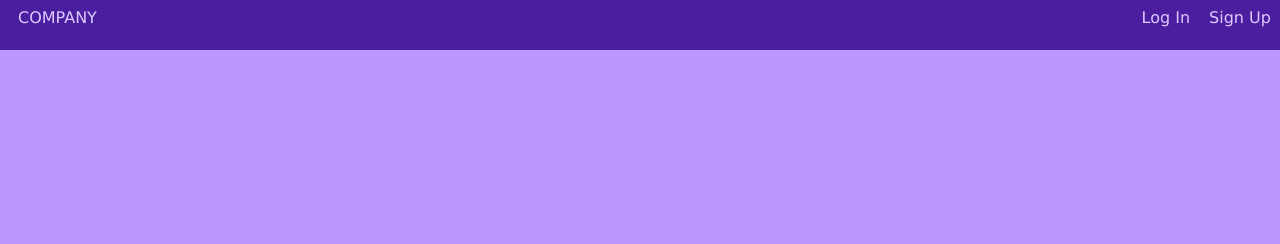
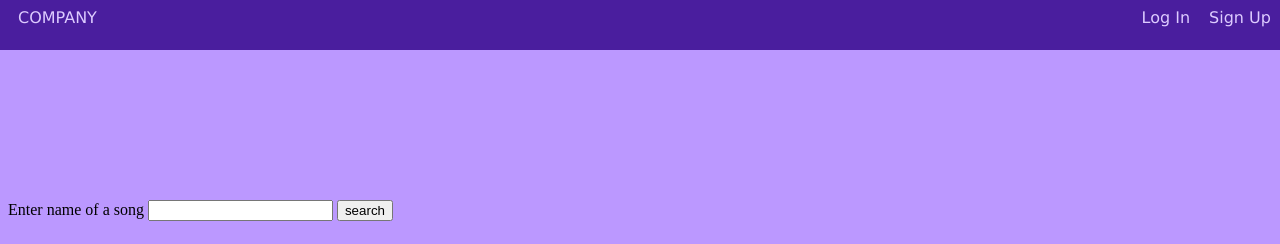
Before and after one commit to meta-crusher/Kuma, a Django app: template homepage/templates/homepage/home.html in a window 1280 px wide. Shown: the top 244 px of the page. Run offline with Django 3.2, Linux system fonts and the light colour scheme; the template is opened without the code that fills it: most values are stand-ins (such as "Sample title", 1, 10 or a date in 2020); parts of the project's set-up code (start-up, migrations or seed data) failed here and were passed over.

Commit message:
Addded search field for songs

```diff
--- a/homepage/templates/homepage/home.html
+++ b/homepage/templates/homepage/home.html
@@ -40,11 +40,16 @@
 {% if allow %}
     <div style = "position: relative; z-index: 0;">
         {% include 'homepage/profile.html' %}</div>
-{% else %}
-    <iframe style = "margin-top:450; ;" id="ytplayer" type="text/html" width="640" height="360"
-  src="https://www.youtube.com/embed?listType=search&list=comeandgetit"
+{% endif %}
+
+<form id = "songSearch" action="{% url 'homepage:home' %}" method = "get" style = "margin-top:200; ;">
+    <label for = "songText">Enter name of a song</label>
+    <input type = "text" name = "songText">
+    <input type = "submit" value = "search">
+</form>
+<iframe style = "margin-top:10; display = {{ visual }} ;" id="ytplayer" type="text/html" width="640" height="360"
+  src="https://www.youtube.com/embed?listType=search&list={{songname}}"
   frameborder="0"></iframe>
-{% endif %}
 
 </body>
 </html>
```
Also changed, not shown: homepage/views.py (+7 -0 lines), db.sqlite3.
